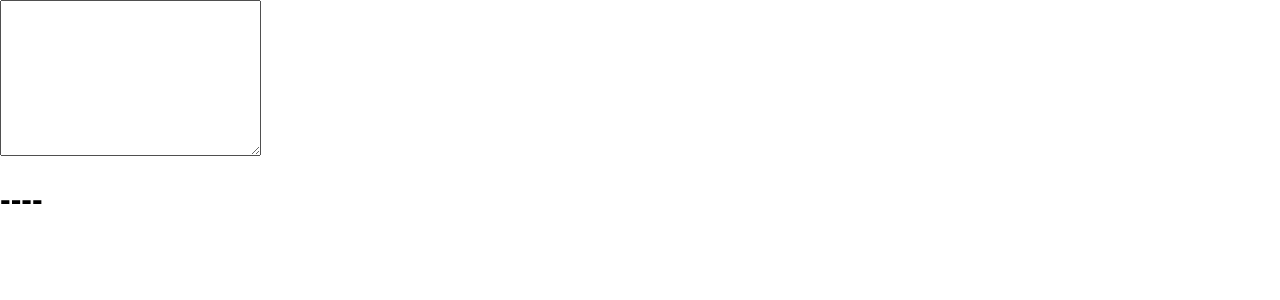
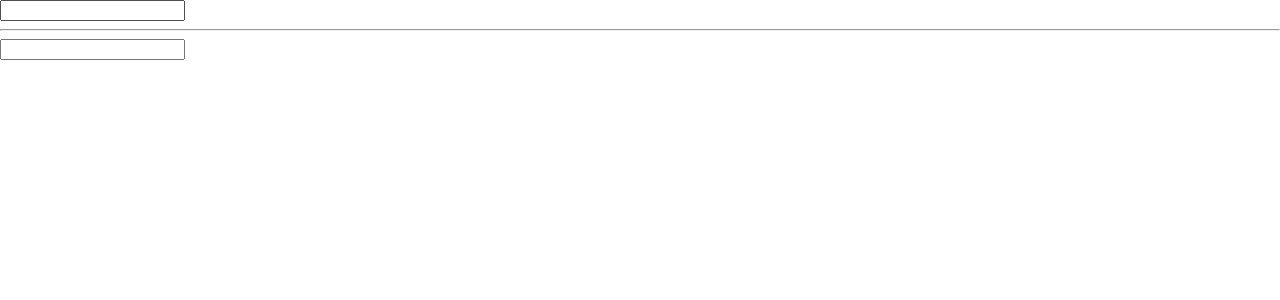
Before and after one commit to bitclaw/react-design-patterns, a React (Create React App) app: page / in a window 1280 px wide. Shown: the top 300 px of the page. Built offline with nearby package versions, Linux system fonts and the light colour scheme.

Commit message:
Use react ref to get a reference to specific components

```diff
--- a/src/App.js
+++ b/src/App.js
@@ -5,32 +5,35 @@
 class App extends Component {
     constructor() {
         super();
-        this.state = {currentEvent: '----'};
+        this.state = {
+            a: '',
+            b: '',
+        };
         this.update = this.update.bind(this);
     }
 
-    update (event) {
-        this.setState({currentEvent: event.type});
+    update () {
+        this.setState({
+                a: this.refs.a.value,
+                b: this.refs.b.value,
+            }
+        );
     }
 
     render() {
         return (
             <div>
-                <textarea
-                    cols="30"
-                    rows="10"
-                    onPaste={this.update}
-                    onCut={this.update}
-                    onCopy={this.update}
-                    onFocus={this.update}
-                    onBlur={this.update}
-                    onDoubleClick={this.update}
-                    onKeyPress={this.update}
-                    onTouchStart={this.update}
-                    onTouchMove={this.update}
-                    onTouchEnd={this.update}
-                />
-                <h1>{this.state.currentEvent}</h1>
+                <input
+                    type="text"
+                    ref="a"
+                    onChange={this.update.bind(this)}
+                /> {this.state.a}
+                <hr/>
+                <input
+                    type="text"
+                    ref="b"
+                    onChange={this.update.bind(this)}
+                /> {this.state.b}
             </div>
         )
     }
```
